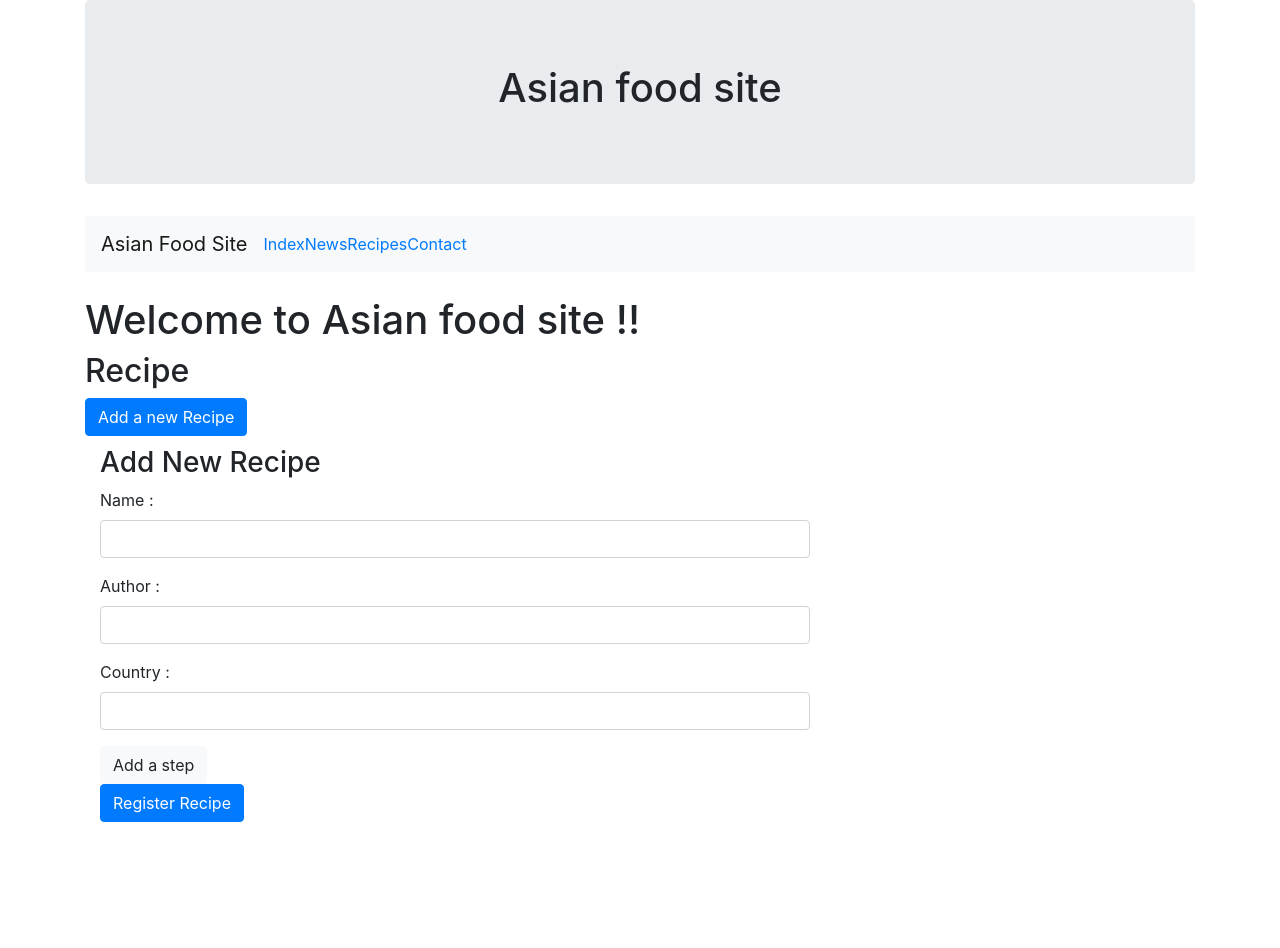
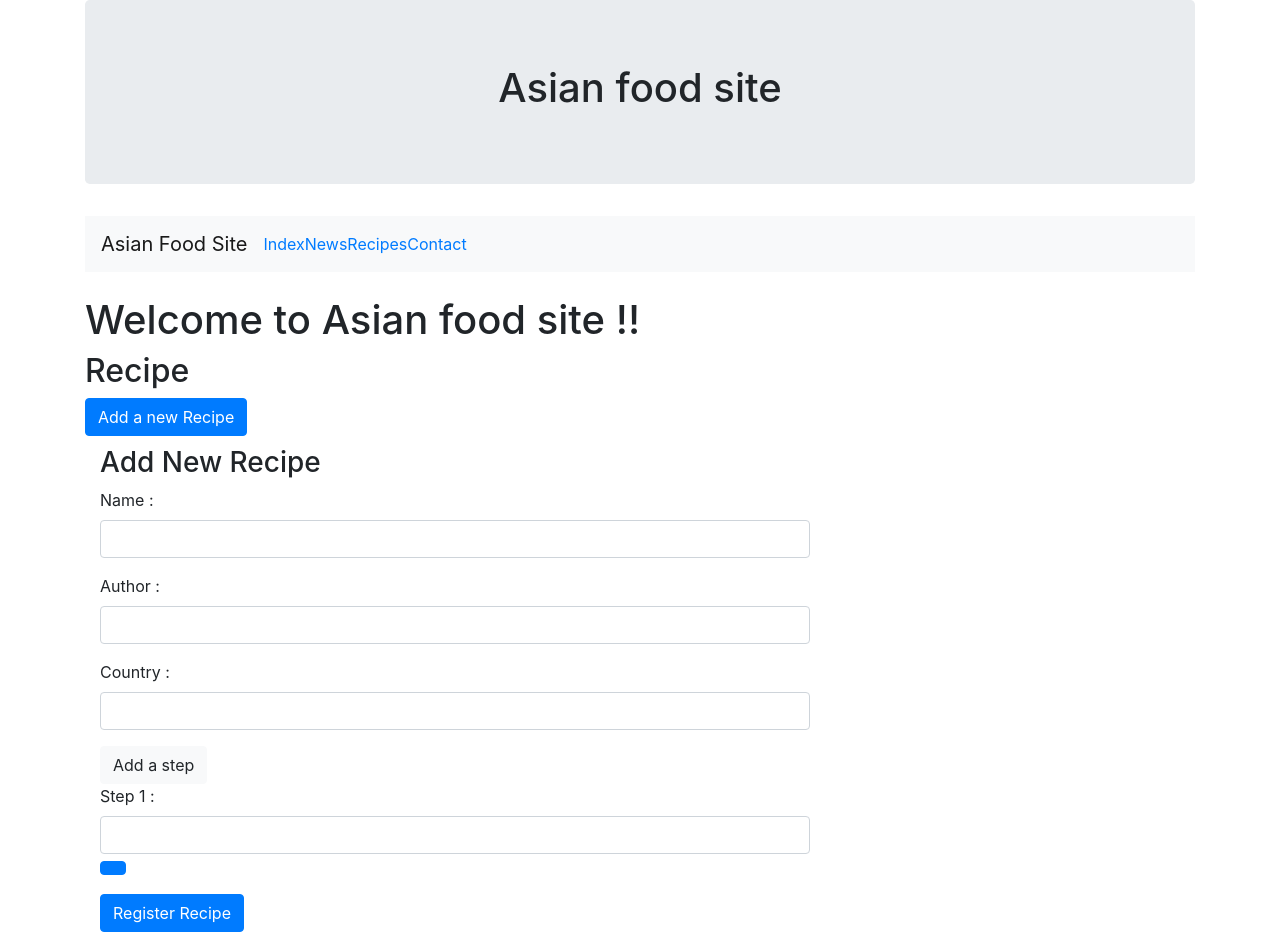
Before and after one commit to CardStrife95/AsianFoodSite, a React (Create React App) app: page /recipe/create in a window 1280 px wide. Before the commit the page ends 838 px from the top, so only its background shows below. Built offline with nearby package versions, Linux system fonts and the light colour scheme.

Commit message:
change create component

```diff
--- a/src/components/recipe/recipe.create.component.js
+++ b/src/components/recipe/recipe.create.component.js
@@ -93,11 +93,19 @@ export default class Create extends Component{
         });
     }
     */
+
+    /*
    OnRemoveRecipeStep(idx){
        this.setState({
            recipe_steps : this.state.recipe_steps.filter((s,sidx)=>idx !== sidx)
        });
    }
+   */
+   OnRemoveRecipeStep = idx =>() =>{
+    this.setState({
+        recipe_steps : this.state.recipe_steps.filter((s,sidx)=>idx !== sidx)
+    });
+}
 
     OnSubmit(e){
         e.preventDefault();
@@ -156,7 +164,7 @@ export default class Create extends Component{
                     </div>
                     {this.state.recipe_steps.map((val,idx)=>{
                         return(
-                            <div className="form-group">
+                            <div className="form-group" key={idx}>
                             <label>Step {idx+1} : </label>
                             <input type="text" className="form-control"
                                 value={this.state.recipe_steps[idx].step_text}
```
